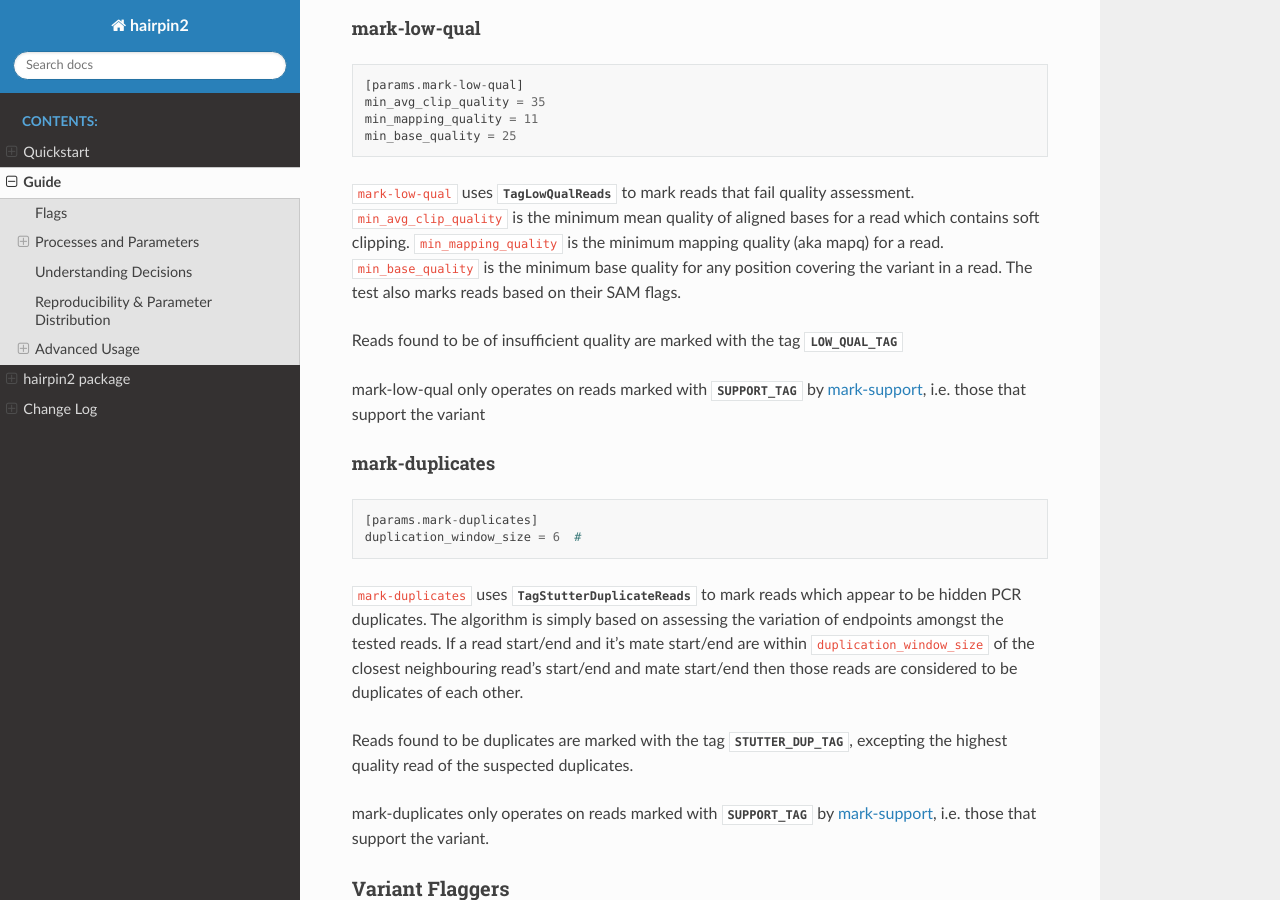
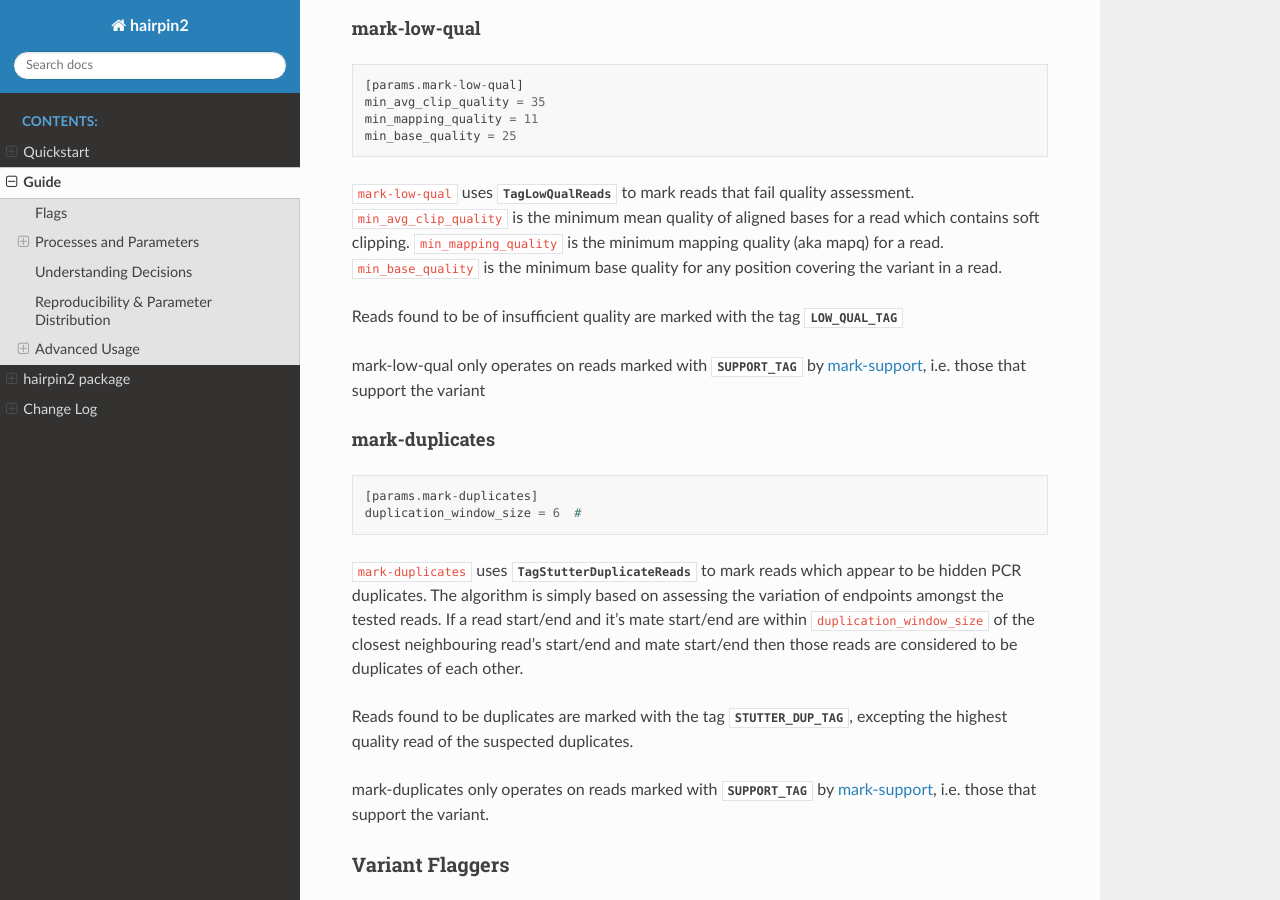
Before and after one commit to cancerit/hairpin2, a Sphinx documentation site: the page built from docs/source/guide.md, in a window 1280 px wide and 900 px high, scrolled down 2110 px. Built offline with Sphinx 7.4.7 and the Read the Docs theme 3.1.0, drawn with Linux system fonts in a browser that asks for light colours; pages that are not in the unit, such as notebooks, are missing from menus.

Commit message:
update doc to reflect samflag move

```diff
--- a/docs/source/guide.md
+++ b/docs/source/guide.md
@@ -71,7 +71,6 @@ min_base_quality = 25
 `min_avg_clip_quality` is the minimum mean quality of aligned bases for a read which contains soft clipping.
 `min_mapping_quality` is the minimum mapping quality (aka mapq) for a read.
 `min_base_quality` is the minimum base quality for any position covering the variant in a read.
-The test also marks reads based on their SAM flags.
 
 Reads found to be of insufficient quality are marked with the tag {py:attr}`~hairpin2.const.Tags.LOW_QUAL_TAG`
 
```
